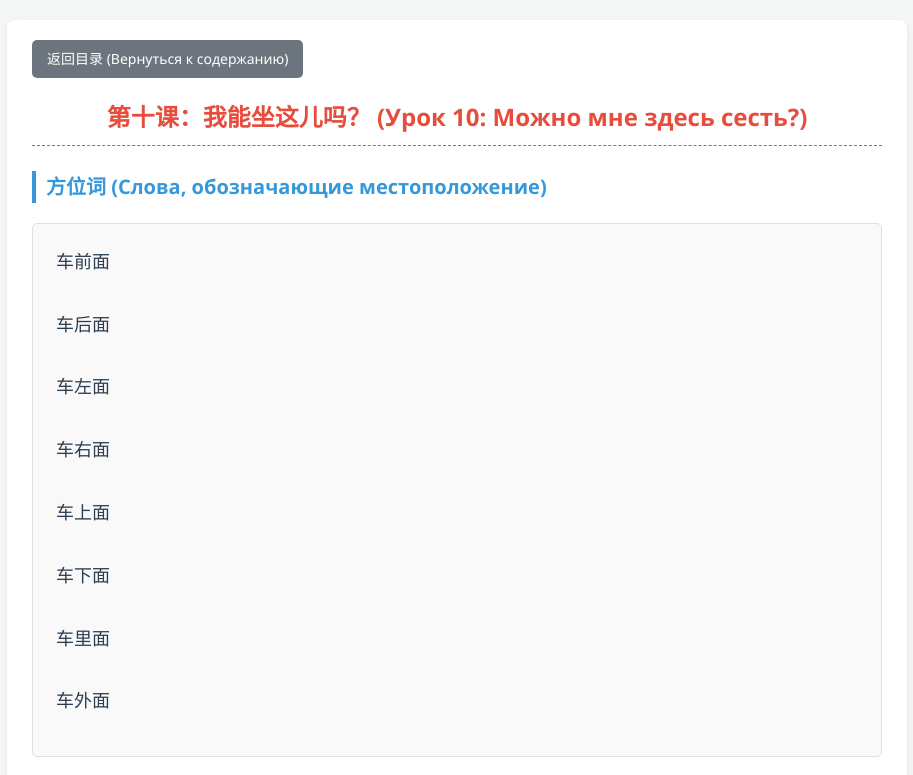
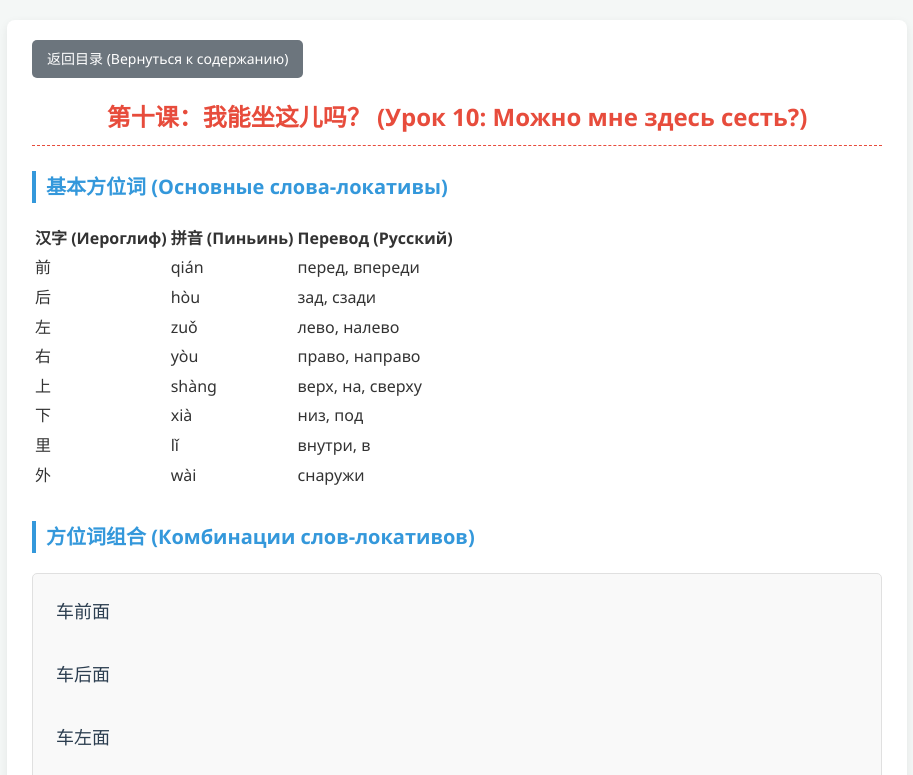
Before and after one commit to GAO-sw/HSK1, a plain HTML site: page lessons/lesson10.html in a window 1280 px wide. Shown: the top 775 px of the page, without its empty margins (183-1096 px from the left). Drawn offline with Linux system fonts and the light colour scheme.

Commit message:
Update lesson10.html

```diff
--- a/lessons/lesson10.html
+++ b/lessons/lesson10.html
@@ -15,10 +15,66 @@
         <div class="lesson-content">
             <h2>第十课：我能坐这儿吗？ (Урок 10: Можно мне здесь сесть?)</h2>
 
-            <!-- ========== 修改后的方位词部分 ========== -->
+            <!-- ========== 新增的静态方位词解释表格 ========== -->
             <div class="lesson-section">
-                <h3>方位词 (Слова, обозначающие местоположение)</h3>
-                <!-- 使用和课文对话相同的结构来实现点击功能 -->
+                <h3>基本方位词 (Основные слова-локативы)</h3>
+                <table class="syllable-table">
+                    <thead>
+                        <tr>
+                            <th>汉字 (Иероглиф)</th>
+                            <th>拼音 (Пиньинь)</th>
+                            <th>Перевод (Русский)</th>
+                        </tr>
+                    </thead>
+                    <tbody>
+                        <tr>
+                            <td>前</td>
+                            <td>qián</td>
+                            <td>перед, впереди</td>
+                        </tr>
+                        <tr>
+                            <td>后</td>
+                            <td>hòu</td>
+                            <td>зад, сзади</td>
+                        </tr>
+                        <tr>
+                            <td>左</td>
+                            <td>zuǒ</td>
+                            <td>лево, налево</td>
+                        </tr>
+                        <tr>
+                            <td>右</td>
+                            <td>yòu</td>
+                            <td>право, направо</td>
+                        </tr>
+                         <tr>
+                            <td>上</td>
+                            <td>shàng</td>
+                            <td>верх, на, сверху</td>
+                        </tr>
+                        <tr>
+                            <td>下</td>
+                            <td>xià</td>
+                            <td>низ, под</td>
+                        </tr>
+                        <tr>
+                            <td>里</td>
+                            <td>lǐ</td>
+                            <td>внутри, в</td>
+                        </tr>
+                        <tr>
+                            <td>外</td>
+                            <td>wài</td>
+                            <td>снаружи</td>
+                        </tr>
+                    </tbody>
+                </table>
+            </div>
+            <!-- ========== 新增部分结束 ========== -->
+
+            <!-- 方位词组合（交互式） -->
+            <div class="lesson-section">
+                <h3>方位词组合 (Комбинации слов-локативов)</h3>
                 <div class="text-block">
                     <div class="dialogue-entry">
                         <div class="source-language">
@@ -86,7 +142,6 @@
                     </div>
                 </div>
             </div>
-            <!-- ========== 修改部分结束 ========== -->
 
 
             <!-- 课文部分 -->
```
